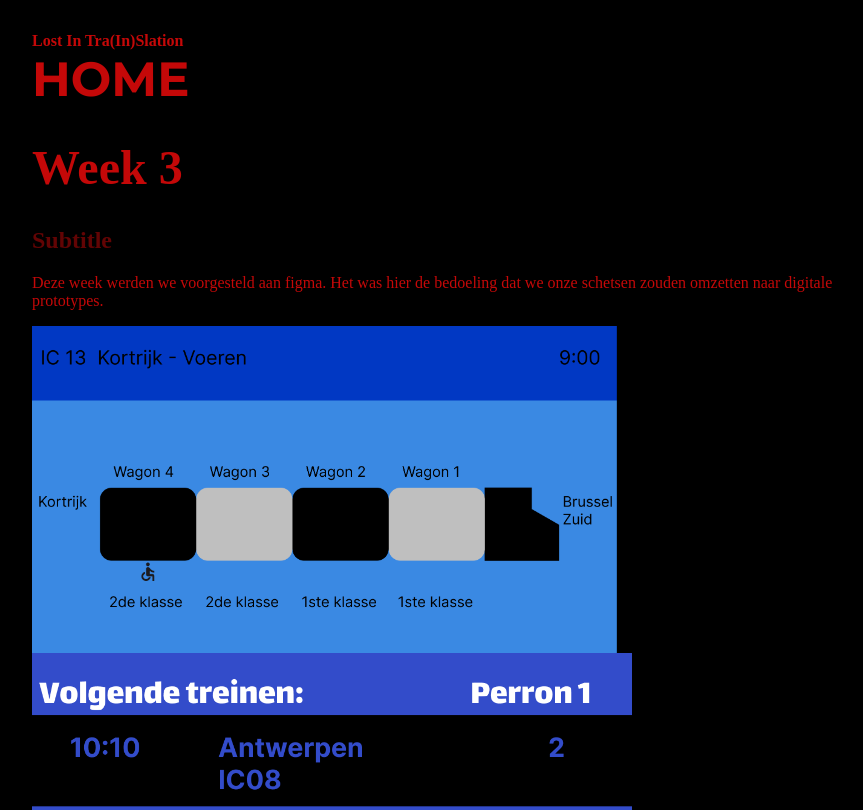
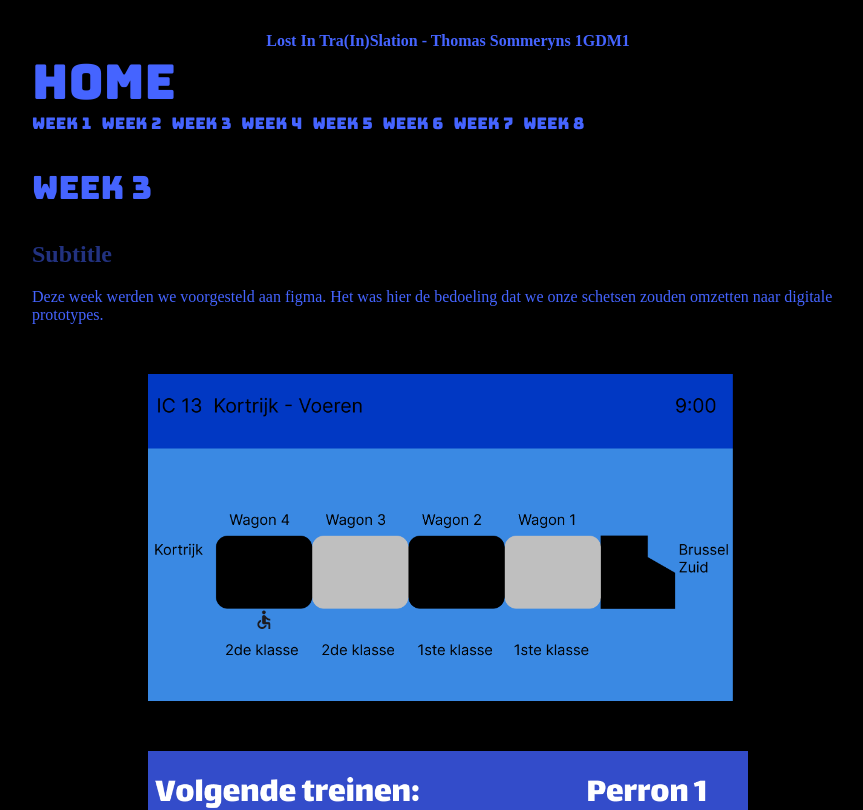
Before and after one commit to Thomas-Sommeryns/Projectdocs, a website: page week3.html in a window 1280 px wide. Shown: the top 810 px of the page, without its empty margins (192-1055 px from the left). Drawn offline with Linux system fonts and the light colour scheme; a web font is replaced by a local one.

Commit message:
Add files via upload

```diff
--- a/assets/nav.css
+++ b/assets/nav.css
@@ -1,15 +1,16 @@
 /* Navigation */
 
 .vertical-buttons {
-    font-family: 'Montserrat';
-    text-transform: uppercase;
-    font-weight: bold;
+    font-family: "Bungee", sans-serif;
+  font-weight: 400;
+  font-style: normal;
     list-style: none;
     padding: 0;
     margin: 0;
     display: flex;
     flex-direction: column; /* stack vertically */
     gap: 10px; /* space between buttons */
+    width: fit-content;
 }
 
 .vertical-buttons li a {
@@ -23,6 +24,39 @@
     font-size: 3em;
 }
 
-.vertical-buttons li a:hover {
-    text-decoration: underline;
+.vertical-buttons:hover {
+    background-color: #0066cc;
+    color: white;
+    padding: 8px 12px;
+    border-radius: 4px;
+    transition: all 0.3s ease-in-out;
 }
+.vertical-buttons2 {
+    font-family: "Bungee", sans-serif;
+    font-weight: 400;
+    font-style: normal;
+    list-style: none;
+    padding: 0;
+    margin: 0;
+    display: flex;
+    flex-direction: row;
+    gap: 10px;
+    width: fit-content;
+}
+.vertical-buttons2 li a {
+    display: block;
+    padding: 0px 0px;
+    background-color: inherit;
+    color: inherit;
+    text-decoration: none;
+    border-radius: 6px;
+    text-align: left;
+    font-size: 1em;
+    transition: all 0.3s ease-in-out;
+}
+.vertical-buttons2 li a:hover {
+    background-color: #0066cc;
+    color: white;
+    padding: 8px 12px;
+    border-radius: 4px;
+}
--- a/assets/styles.css
+++ b/assets/styles.css
@@ -2,9 +2,11 @@
 @import url('https://fonts.googleapis.com/css2?family=Roboto:ital,wght@0,100;0,300;0,400;0,500;0,700;0,900;1,100;1,300;1,400;1,500;1,700;1,900&display=swap');
 @import url('https://fonts.googleapis.com/css2?family=Montserrat:ital,wght@0,100..900;1,100..900&family=Roboto:ital,wght@0,100;0,300;0,400;0,500;0,700;0,900;1,100;1,300;1,400;1,500;1,700;1,900&display=swap');
 @import url('https://fonts.googleapis.com/css2?family=BBH+Sans+Bartle&display=swap');
+@import url('https://fonts.googleapis.com/css2?family=Bungee&display=swap');
+@import url('https://fonts.googleapis.com/css2?family=Bungee&family=Patua+One&display=swap');
 body{
     background-color: rgb(0, 0, 0);
-    color: #c40808;
+    color: #4564FF;
     height:auto;
     min-height:100vh;
 }
@@ -22,6 +24,7 @@ body{
     font-weight: bold;
     text-transform: capitalize;
     margin-top: 2em;
+     text-align: center;
 }
 
 .button-grid {
@@ -41,4 +44,5 @@ body{
     gap: 15px;
     justify-items: center;
     margin-top: 40px;
+    background-color: rgba(69, 100, 255, 0.1);
 }
--- a/assets/typography.css
+++ b/assets/typography.css
@@ -2,11 +2,19 @@ p{
     margin-top: .5em;
 }
 h1{
-    font-size: 3em;
+    font-family: 'Bungee', cursive;
+    font-size: 5em;
     font-weight: extrabold;
+     text-align: center;
 }
 h2{
     font-size: 1.5em;
     font-weight: bold;
     opacity: .5;
 }
+h3{
+    font-family: "Bungee", sans-serif;
+  font-weight: 400;
+  font-style: normal;
+    font-size: 2em;
+}
--- a/week3.html
+++ b/week3.html
@@ -13,22 +13,32 @@
 <body>
     <div class="container">
         <div class="title">
-            Lost in tra(in)slation
+            Lost in tra(in)slation - Thomas Sommeryns 1GDM1
         </div>
         <div>
             <ul class="vertical-buttons">
                 <li><a href="index.html">Home</a></li>
             </ul>
+            <ul class="vertical-buttons2">
+                <li><a href="week1.html">Week 1</a></li>
+                <li><a href="week2.html">Week 2</a></li>
+                <li><a href="week3.html">Week 3</a></li>
+                <li><a href="week4.html">Week 4</a></li>
+                <li><a href="week5.html">Week 5</a></li>
+                <li><a href="week6.html">Week 6</a></li>
+                <li><a href="week7.html">Week 7</a></li>
+                <li><a href="week8.html">Week 8</a></li>
+                 </ul>
         </div>
         <page>
-            <h1>Week 3</h1>
+            <h3>Week 3</h3>
             <h2>Subtitle</h2>
             <p>
                 Deze week werden we voorgesteld aan figma. Het was hier de bedoeling dat we onze schetsen zouden omzetten naar digitale prototypes.
             </p>
             <!-- Afbeelding toevoegen -->
-            <img src="Images/Wagon scherm OG.png" alt="Week 3 afbeelding" width="600">
-            <img src="Images/Perron scherm.png" alt="Week 3 afbeelding" width="600">
-            <img src="Images/Station scherm OG.png" alt="Week 3 afbeelding" width="600">
+            <img src="Images/Wagon scherm OG.png" alt="Week 3 afbeelding" width="600" style="display: block; margin: 50px auto;">
+            <img src="Images/Perron scherm.png" alt="Week 3 afbeelding" width="600" style="display: block; margin: 50px auto;">
+            <img src="Images/Station scherm OG.png" alt="Week 3 afbeelding" width="600" style="display: block; margin: 50px auto;">
 </body>
 </html>
```
Also changed, not shown: index.html (+2 -3 lines), week1.html (+12 -2 lines), week2.html (+12 -2 lines), week4.html (+12 -2 lines), week5.html (+12 -2 lines), week6.html (+12 -2 lines), week7.html (+12 -2 lines), week8.html (+12 -2 lines).
